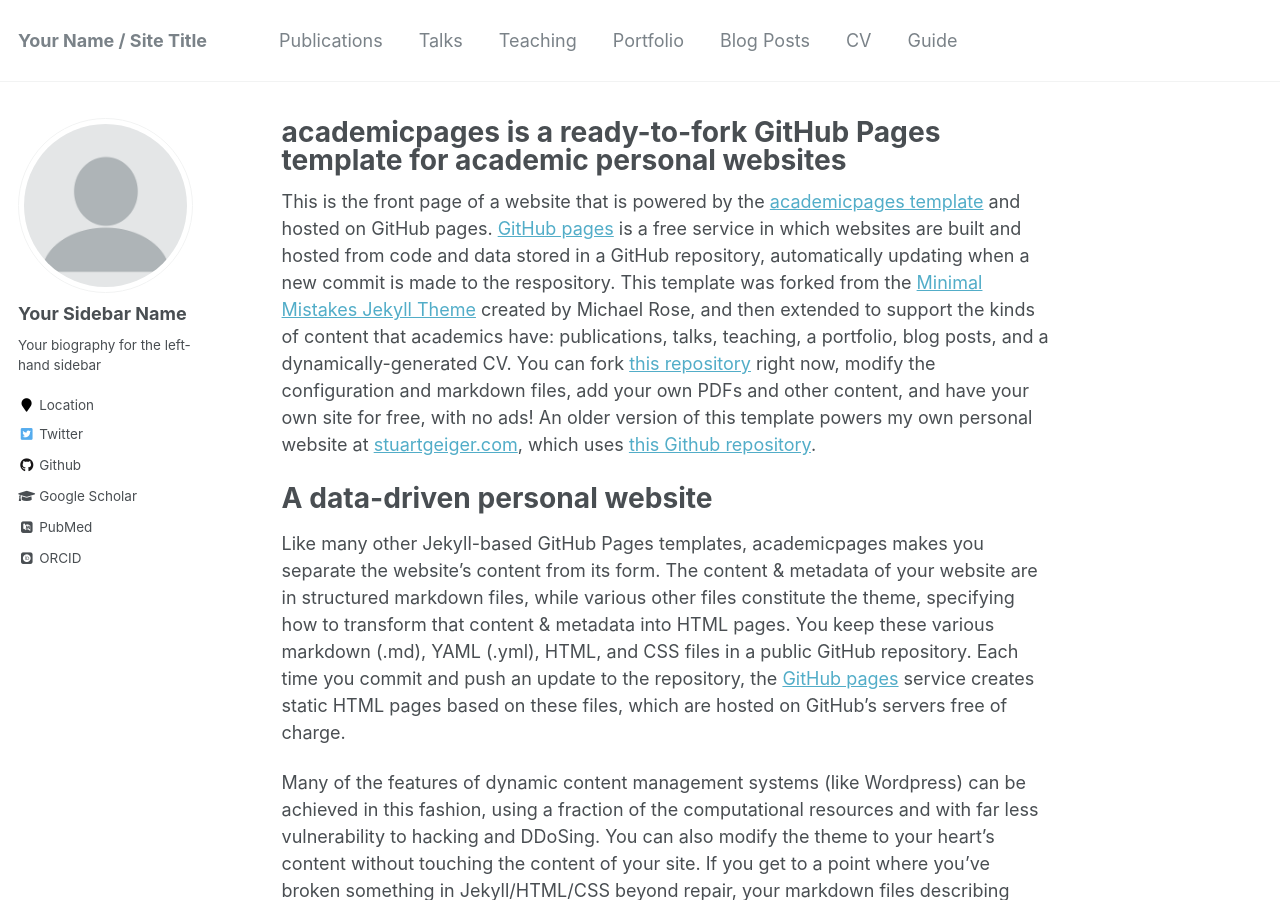
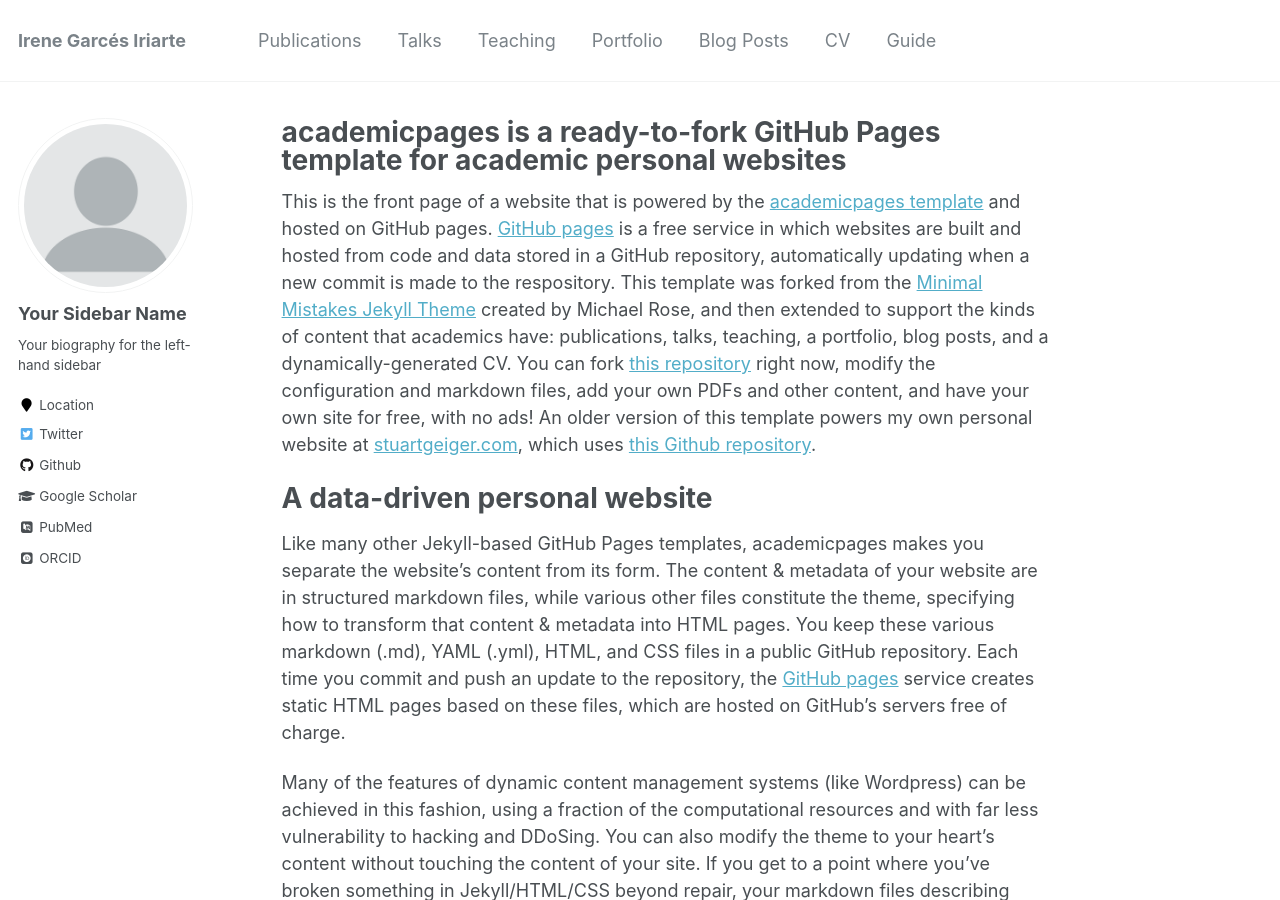
Before and after one commit to IreneGarces/irenegarces.github.io, a Jekyll site: the page built from _pages/about.md, in a window 1280 px wide and 900 px high. Built offline with Jekyll 4.4.1, drawn with Linux system fonts in a browser that asks for light colours; some web fonts are replaced; some of the changed text lies outside the part shown.

Commit message:
Update _config.yml

```diff
--- a/_config.yml
+++ b/_config.yml
@@ -7,9 +7,9 @@
 
 # Site Settings
 locale                   : "en-US"
-title                    : "Your Name / Site Title"
+title                    : "Irene Garcés Iriarte"
 title_separator          : "-"
-name                     : &name "Your Name"
+name                     : &name "Irene Garcés Iriarte"
 description              : &description "personal description"
 url                      : https://academicpages.github.io # the base hostname & protocol for your site e.g. "https://mmistakes.github.io"
 baseurl                  : "" # the subpath of your site, e.g. "/blog"
```
